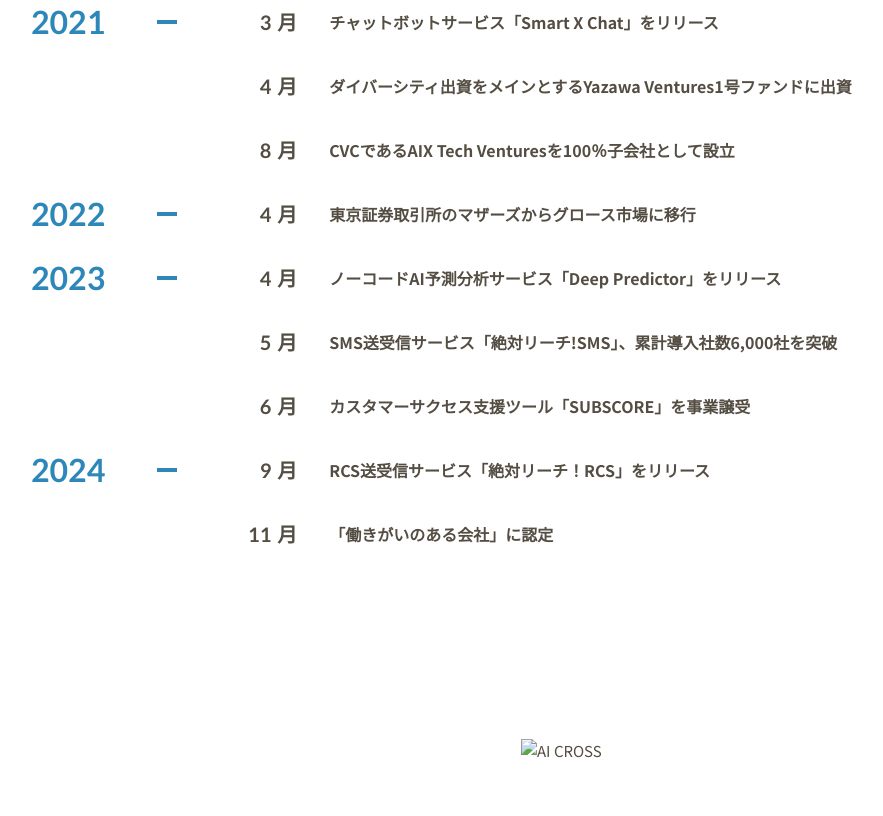
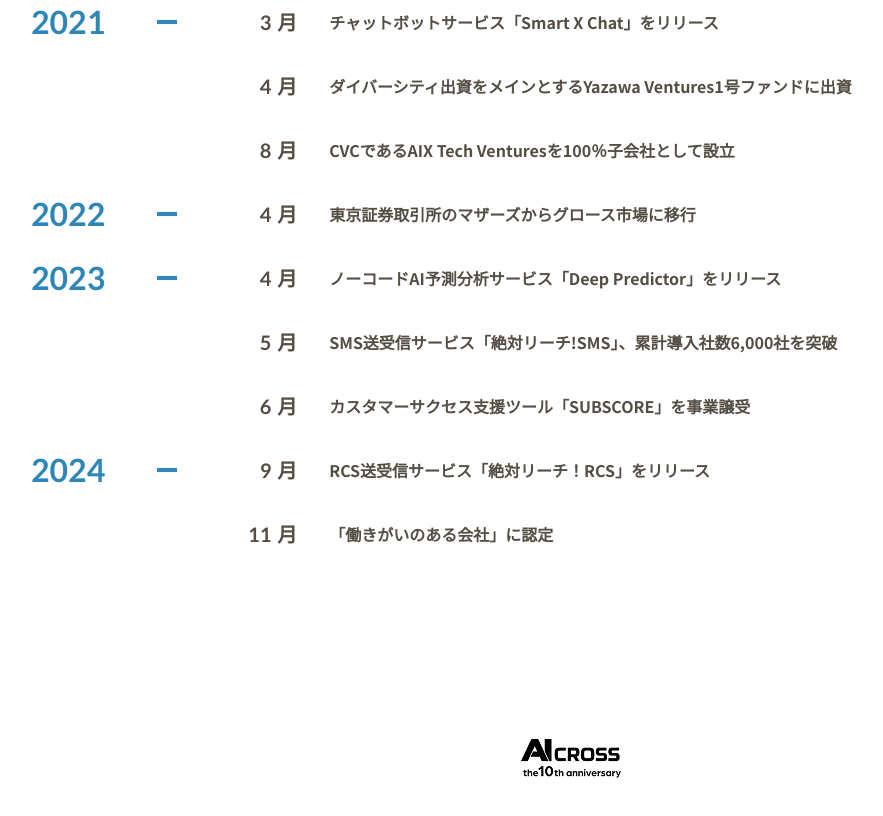
Before and after one commit to junnieg/testPage, a plain HTML site: page eb4d1973900d16e798bbc5d43a3d00ef6a334dfe3fd99d144c9fc44b326fb5cd/index.html in a window 1280 px wide. Shown: the part 4969-5785 px from the top of the page, without its empty margins (69-952 px from the left). Drawn offline with Linux system fonts and the light colour scheme.

Commit message:
フッターロゴ修正

```diff
--- a/eb4d1973900d16e798bbc5d43a3d00ef6a334dfe3fd99d144c9fc44b326fb5cd/index.html
+++ b/eb4d1973900d16e798bbc5d43a3d00ef6a334dfe3fd99d144c9fc44b326fb5cd/index.html
@@ -288,8 +288,8 @@
       </div>
       <div class="footerLogo">
         <picture>
-          <source media="(min-width:768px)" srcset="./assets/img/logoblack.png"/>
-          <source media="(max-width:767px)" srcset="./assets/img/logoblack.png"/><img src="./assets/logoblack.png" alt="AI CROSS"/>
+          <source media="(min-width:768px)" srcset="./assets/img/logo_bk.png"/>
+          <source media="(max-width:767px)" srcset="./assets/img/logo_bk.png"/><img src="./assets/logo_bk.png" alt="AI CROSS"/>
         </picture>
       </div>
     </main>
```
